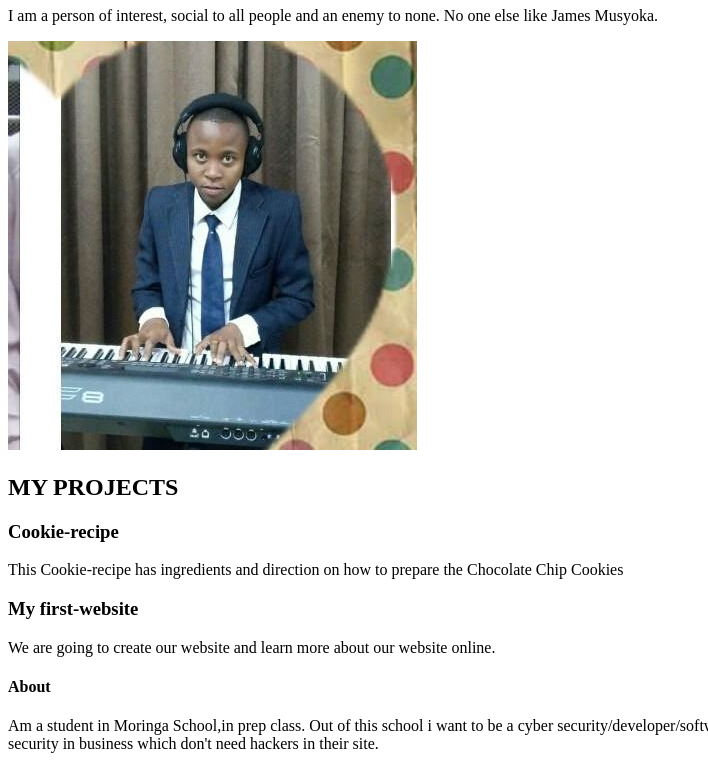
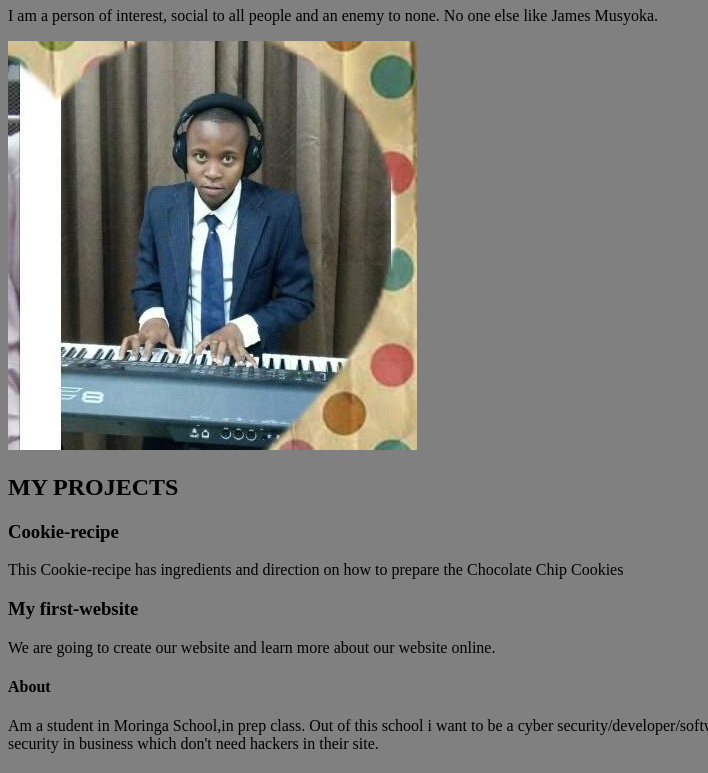
Before and after one commit to JamesMusyoka/Personal-portfolio, a plain HTML site: page index.html in a window 1280 px wide. Shown: the part 246-1019 px from the top of the page, without its empty margins (0-708 px from the left). Drawn offline with Linux system fonts and the light colour scheme.

Commit message:
added a background color

```diff
--- a/css/styles.css
+++ b/css/styles.css
@@ -1,9 +1,9 @@
 
-/* body {
+body {
   background-color: grey;
-  color: white;
+  /* color: white; */
 }
-  .container{
+  /* .container{
     background-color: gey;
   }
   img{
@@ -61,4 +61,4 @@
   }
 nav>ul>li {
   display: inline-block;
-} */
+}  */
```
